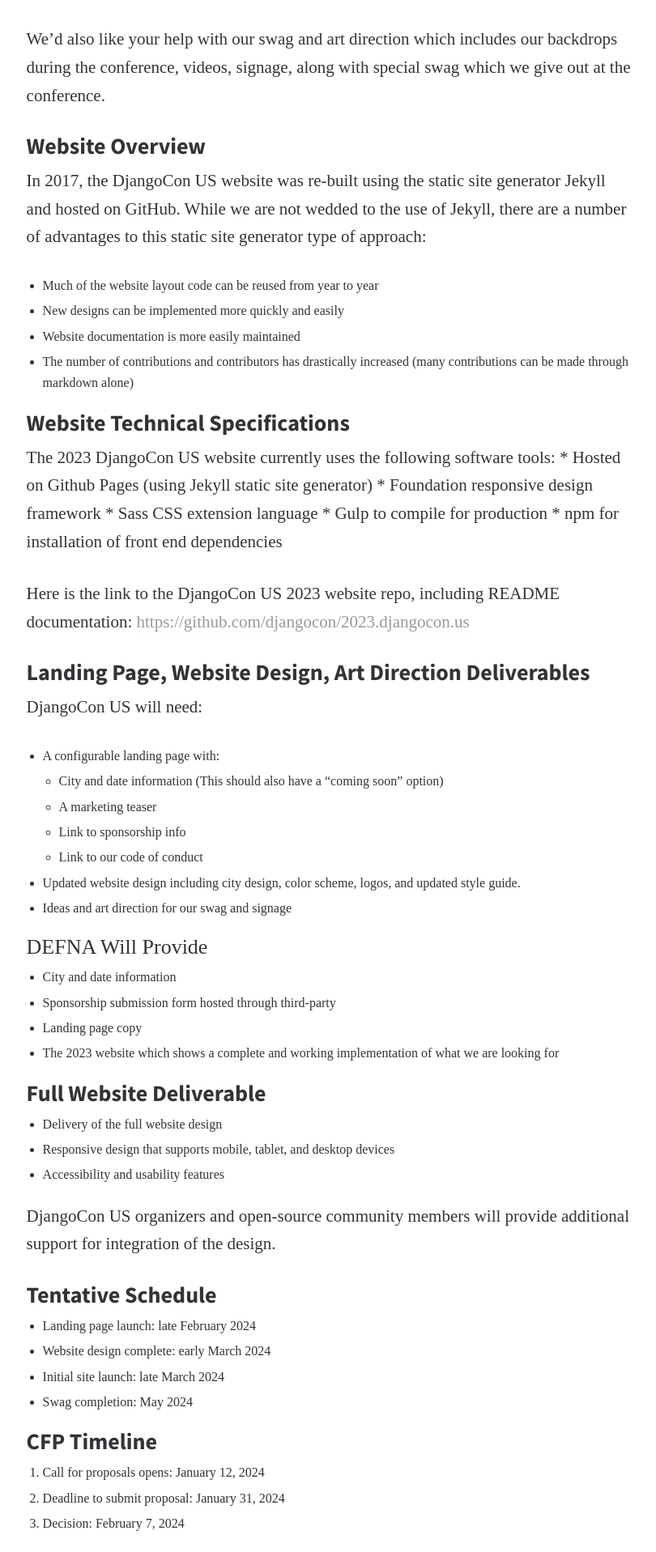
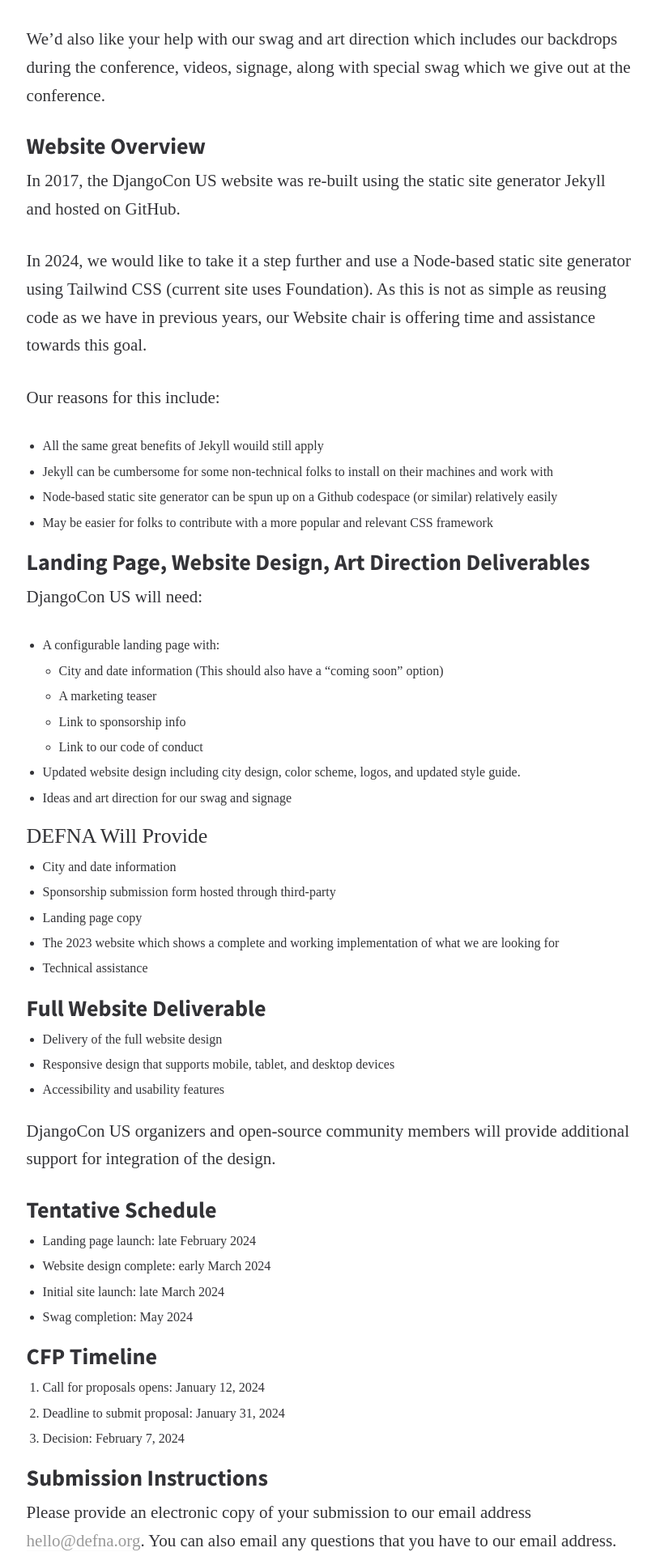
Before and after one commit to DEFNA/defna.org, a Jekyll site: the page built from _posts/2024-01-12-call-for-proposals-for-djangocon-us-2024-website.md, in a window 1280 px wide. Shown: the part 993-2910 px from the top of the page at 81% size, without its empty margins (233-1043 px from the left). Built offline with Jekyll 4.4.1, drawn with Linux system fonts in a browser that asks for light colours.

Commit message:
Update CFP with tech notes

```diff
--- a/_posts/2024-01-12-call-for-proposals-for-djangocon-us-2024-website.md
+++ b/_posts/2024-01-12-call-for-proposals-for-djangocon-us-2024-website.md
@@ -25,23 +25,17 @@
 
 ## Website Overview
 
-In 2017, the DjangoCon US website was re-built using the static site generator Jekyll and hosted on GitHub. While we are not wedded to the use of Jekyll, there are a number of advantages to this static site generator type of approach:
+In 2017, the DjangoCon US website was re-built using the static site generator Jekyll and hosted on GitHub.
 
-* Much of the website layout code can be reused from year to year
-* New designs can be implemented more quickly and easily
-* Website documentation is more easily maintained
-* The number of contributions and contributors has drastically increased (many contributions can be made through markdown alone)
+In 2024, we would like to take it a step further and use a Node-based static site generator using Tailwind CSS (current site uses Foundation). As this is not as simple as reusing code as we have in previous years, our Website chair is offering time and assistance towards this goal.
 
-## Website Technical Specifications
+Our reasons for this include:
 
-The 2023 DjangoCon US website currently uses the following software tools:
-	* Hosted on Github Pages (using Jekyll static site generator)
-	* Foundation responsive design framework
-	* Sass CSS extension language
-	* Gulp to compile for production
-	* npm for installation of front end dependencies
+* All the same great benefits of Jekyll wouild still apply
+* Jekyll can be cumbersome for some non-technical folks to install on their machines and work with
+* Node-based static site generator can be spun up on a Github codespace (or similar) relatively easily
+* May be easier for folks to contribute with a more popular and relevant CSS framework
 
-Here is the link to the DjangoCon US 2023 website repo, including README documentation: [https://github.com/djangocon/2023.djangocon.us](https://github.com/djangocon/2023.djangocon.us)
 
 ## Landing Page, Website Design, Art Direction Deliverables
 
@@ -61,6 +55,7 @@
 * Sponsorship submission form hosted through third-party
 * Landing page copy
 * The 2023 website which shows a complete and working implementation of what we are looking for
+* Technical assistance
 
 ## Full Website Deliverable
 
```
